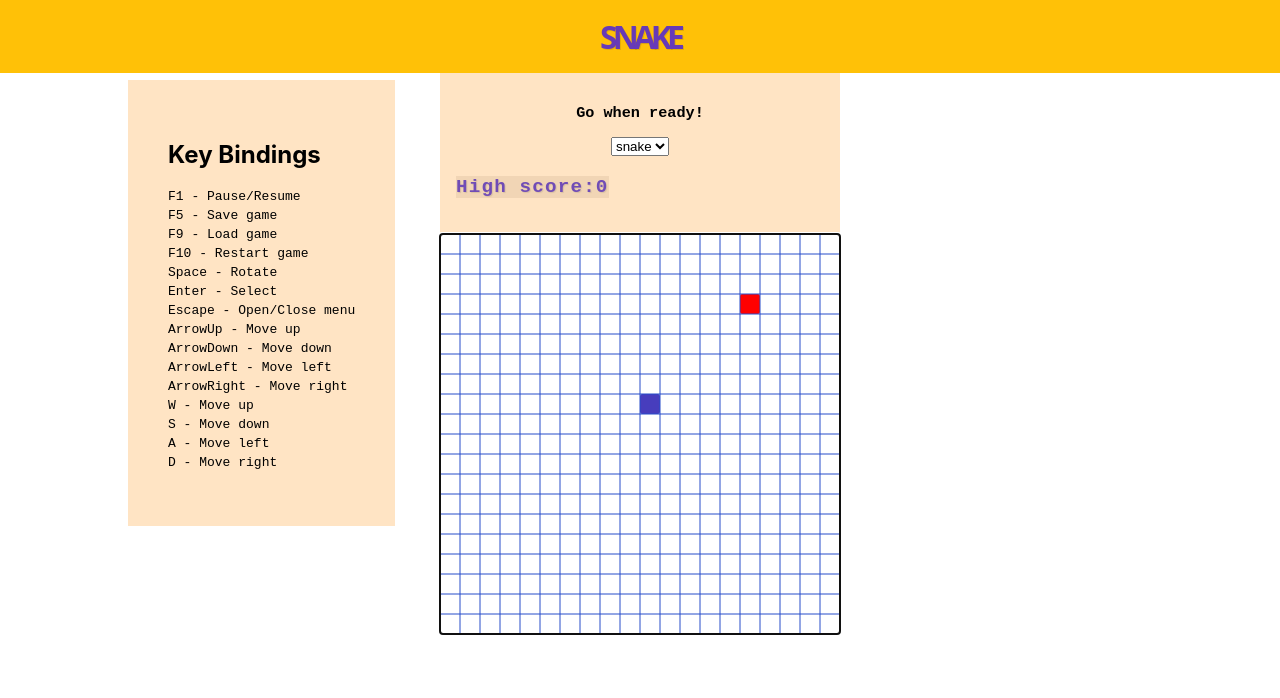
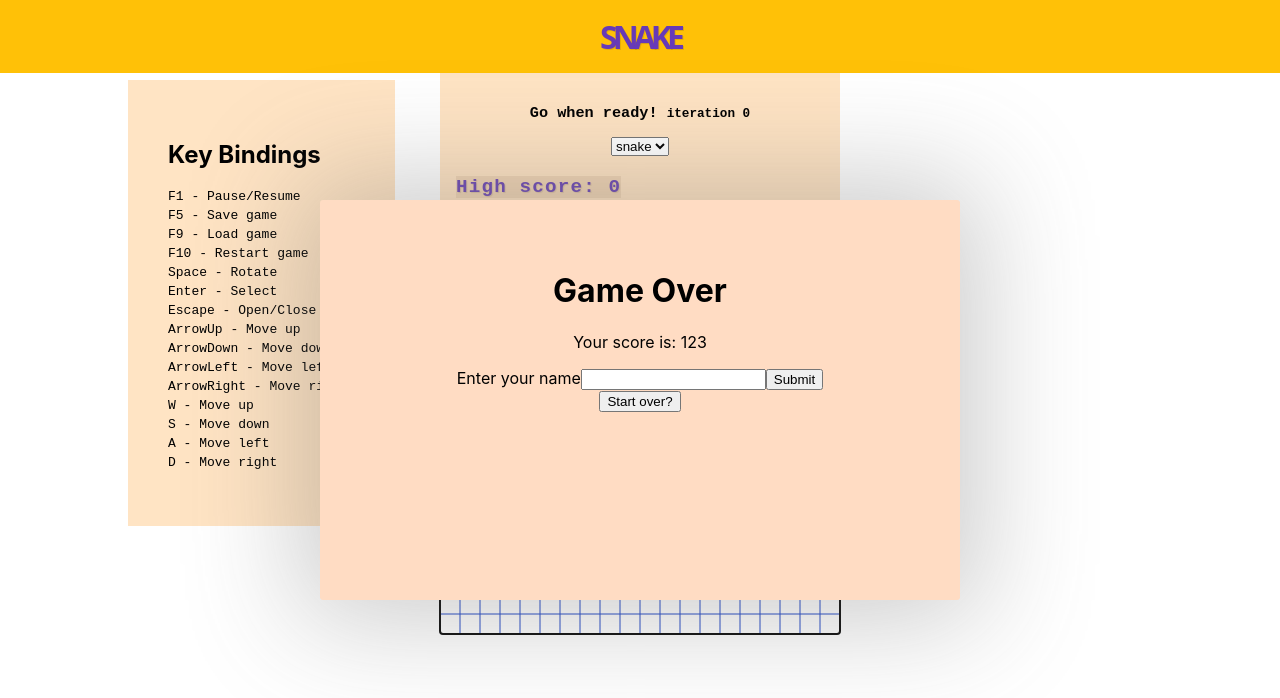
Before and after one commit to notargetbg/svg-playground, a React (Create React App) app: page / in a window 1280 px wide. Shown: the top 698 px of the page. Built offline with nearby package versions, Linux system fonts and the light colour scheme.

Commit message:
playing with specs, rhf added, extrated gameRef to hook, added prompt popup for user feedback

```diff
--- a/src/features/game/GameBoard/GameBoard.data.tsx
+++ b/src/features/game/GameBoard/GameBoard.data.tsx
@@ -15,7 +15,8 @@ const initialState: GameState = {
 	isRunning: false,
 	gameBoards,
 	statusMessage: 'Go when ready!',
-	score: 0
+	score: 0,
+	iteration: 0,
 };
 
 // Try to populate initial game state from ls
@@ -98,7 +99,7 @@ function gamesReducer(gameState: GameState, action: any ) {
 		case 'LOAD_GAME':
 			return { ...gameState, isRunning: false, activeGame: action.payload.gameName }
 		case 'END_GAME':
-			return { ...gameState, isRunning: false }
+			return { ...gameState, isRunning: false, gameState: 'Game Over!' }
 		case 'RESTART_GAME':
 			return { ...gameState, isRunning: true }
 		case 'UPDATE_GAME_FIELD': {
--- a/src/features/game/GameBoard/GameBoard.tsx
+++ b/src/features/game/GameBoard/GameBoard.tsx
@@ -7,9 +7,12 @@ import { updateGameField, useGamesDispatch, useGamesState } from './GameBoard.da
 import GridGameboard from '../GameBoard/GridGameboard';
 import { GameRef } from './GameBoard.types';
 import { defaultKeyboardShortcuts } from './KeyboardBindings';
-import { throttle } from 'lodash';
+import { set, throttle } from 'lodash';
 import { calculateGaps, THROTTLE_DELAY } from '../../../app/utils';
 import Menu from './Menu/Menu';
+import { useGameRef } from '../hooks/useGameRef';
+import Prompt from '../PlayerPrompt/Prompt';
+import EndGameScreen from '../PlayerPrompt/EndGameScreen';
 
 /*
     Snek Game is working! Wohoo
@@ -36,6 +39,7 @@ const GameBoard = () => {
     const { gameBoards, activeGame, isRunning, score } = useGamesState();
     const domRef = useRef<SVGSVGElement>(null);
     const gameRef = useRef<GameRef>(null);
+    const { setGameRef }= useGameRef();
     const dispatch = useGamesDispatch();
 
     // todo: make dynamic and animate snake movement smoothly
@@ -47,6 +51,12 @@ const GameBoard = () => {
             domRef.current.focus()
         }
     }, []);
+
+    useEffect(() => {
+        if (gameRef.current) {
+            setGameRef(gameRef.current);
+        }
+    }, [gameRef, setGameRef]);
 
     const handleSetScore = (scoreIncrement: number) => {
         dispatch(updateGameField('score', score + scoreIncrement));
@@ -64,7 +74,7 @@ const GameBoard = () => {
     return (
         <>
             <h1 className='game-title'>{activeGame}</h1>
-            <Menu gameRef={gameRef} domRef={domRef} />
+            <Menu domRef={domRef} />
             {/* sidebar showing key bindings */}
             <aside className='sidebar'>
                 <h2>Key Bindings</h2>
@@ -119,6 +129,9 @@ const GameBoard = () => {
                     <GridGameboard blocksH={blocksH} blocksV={blocksV} vGap={vGap} hGap={hGap} size={size} />
                 </svg>
             </div>
+            <Prompt>
+                <EndGameScreen />
+            </Prompt>
         </>
     );
 }
--- a/src/features/game/GameBoard/GameBoard.types.ts
+++ b/src/features/game/GameBoard/GameBoard.types.ts
@@ -17,6 +17,7 @@ export interface GameState {
 	gameBoards: GameBoards;
     score: number;
     statusMessage: string;
+    iteration: number;
 }
 
 export type GameRef = {
--- a/src/features/game/GameBoard/Menu/Menu.tsx
+++ b/src/features/game/GameBoard/Menu/Menu.tsx
@@ -1,6 +1,7 @@
 import { useCallback, useEffect, useState } from "react";
 import { updateGameField, useGamesDispatch, useGamesState } from "../GameBoard.data";
 import { GameRef } from "../GameBoard.types";
+import { useGameRef } from "../../hooks/useGameRef";
  /***
 	* Game menu
 	* Main menu: Options, Start game, Leaderboard, Quit
@@ -18,16 +19,16 @@ import { GameRef } from "../GameBoard.types";
 let restartTimeout: NodeJS.Timeout | null = null;
 
 interface MenuProps {
-	gameRef: React.RefObject<GameRef>;
 	domRef: React.RefObject<SVGSVGElement>;
 }
 
 type MenuDefinition = 'mainMenu' | 'options' | 'leaderboard' | 'closed';
 
-function Menu({ gameRef, domRef }: MenuProps) {
+function Menu({ domRef }: MenuProps) {
 	const [activeMenu, setActiveMenu] = useState<MenuDefinition>('closed');
-	const { gameBoards, activeGame, isRunning, score, statusMessage } = useGamesState();
+	const { gameBoards, activeGame, isRunning, score, statusMessage, iteration } = useGamesState();
 	const dispatch = useGamesDispatch();
+	const { gameRef } = useGameRef();
 
 	const handleRestartGame = useCallback(() => {
 
@@ -35,15 +36,17 @@ function Menu({ gameRef, domRef }: MenuProps) {
         try {
             if (!gameRef.current) return;
 
+			console.log('RESTARTING GAME ...');
             gameRef.current.resetGame();
             dispatch(updateGameField('score', 0));
-            restartTimeout = setTimeout(() => {
-                dispatch(updateGameField('statusMessage', 'GET READY ...'));
-            }, 0);
-            restartTimeout = setTimeout(() => {
-                dispatch(updateGameField('statusMessage', 'HUNT!'));
-                dispatch({ type: 'TOGGLE_PAUSE_GAME' });
-            }, 1500);
+			dispatch(updateGameField('iteration', 0));
+            // restartTimeout = setTimeout(() => {
+            //     dispatch(updateGameField('statusMessage', 'GET READY ...'));
+            // }, 0);
+            // restartTimeout = setTimeout(() => {
+            //     dispatch(updateGameField('statusMessage', 'HUNT!'));
+            //     dispatch({ type: 'TOGGLE_PAUSE_GAME' });
+            // }, 1500);
 
             if (domRef.current) {
                 domRef.current.focus()
@@ -230,12 +233,12 @@ function Menu({ gameRef, domRef }: MenuProps) {
 
 	return (
 		<nav className="menu">
-			{statusMessage && <h3>{statusMessage}</h3>}
+			{statusMessage && <h3>{statusMessage} <small>iteration {iteration}</small></h3>}
 			<select onChange={chooseGame} defaultValue={activeGame}>
 				{Object.keys(gameBoards).map((game) => <option key={game} value={game} >{game}</option>)}
 			</select>
 			<div className='game-actions'>
-				<strong>High score:{score}</strong>
+				<strong>High score: <span>{score}</span></strong>
 
 				{activeMenu !== 'closed' && (
 				<div>
--- /dev/null
+++ b/src/features/game/PlayerPrompt/EndGameScreen.tsx
@@ -0,0 +1,25 @@
+function EndGameScreen () {
+	const handleResetGame = () => {
+		// trigger reset game
+
+	}
+
+	// display a modal popup with the game results
+	// display a form to enter the player's name and submit the score
+	// display a button to restart the game
+  return (
+    <div className="end-game-screen">
+        <h1>Game Over</h1>
+		<p>Your score is: 123</p>
+		{/* use react hook form here */}
+        <form>
+            <label>Enter your name</label>
+            <input type="text" name="playerName" id="playerName" />
+            <button>Submit</button>
+        </form>
+        <button onClick={handleResetGame}>Start over?</button>
+    </div>
+  )
+}
+
+export default EndGameScreen;
--- /dev/null
+++ b/src/features/game/PlayerPrompt/Prompt.css
@@ -0,0 +1,12 @@
+.prompt-wrapper {
+	position: fixed;
+    top: 50%;
+    left: 50%;
+    right: 0;
+    bottom: 0;
+    transform: translate(-50%, -50%);
+    background: #ffdcc3;
+    padding: 50px;
+    border-radius: 3px;
+    box-shadow: 0 0 115px 20px #5e5e5e52;
+}
--- /dev/null
+++ b/src/features/game/PlayerPrompt/Prompt.tsx
@@ -0,0 +1,38 @@
+/**
+ * @fileoverview Prompt component that can be used to display a message to the player
+ * @module Prompt
+ *
+ * @requires React
+ *
+ * @exports Prompt
+ */
+
+import usePromptReducer from '../hooks/usePromptReducer';
+import './Prompt.css';
+
+interface PromptProps {
+	children: React.ReactNode
+}
+
+function Prompt({ children }: PromptProps) {
+
+	// it will have bascic styling and show hide logic
+	const [show, dispatch] = usePromptReducer();
+
+	// show/hide prompt
+	const togglePrompt = () => {
+		dispatch({ type: show ? 'HIDE' : 'SHOW' });
+	}
+
+	// if (!show) return null;
+
+	return (
+		<div className="prompt-wrapper">
+			<div className="prompt" onKeyDown={togglePrompt}>
+			{children}
+			</div>
+		</div>
+ 	)
+}
+
+export default Prompt;
--- a/src/features/game/hooks/useGameLoop.ts
+++ b/src/features/game/hooks/useGameLoop.ts
@@ -1,12 +1,13 @@
 import { useEffect } from "react";
 import { useRef } from 'react';
-import { useGamesState } from "../GameBoard/GameBoard.data";
+import { useGamesDispatch, useGamesState } from "../GameBoard/GameBoard.data";
 
 type RefCallback = () => void;
 let id: NodeJS.Timeout;
 
 export function useGameLoop(callback: VoidFunction, delayMs: number = 1000) {
-	const { isRunning } = useGamesState();
+	const { isRunning, iteration } = useGamesState();
+	const dispatch = useGamesDispatch();
 
 	const savedCallback = useRef<RefCallback | null>();
 
@@ -21,6 +22,7 @@ export function useGameLoop(callback: VoidFunction, delayMs: number = 1000) {
 
 		function tick() {
 			if (savedCallback.current && isRunning) {
+				dispatch({ type: 'UPDATE_GAME_FIELD', payload: { field: 'iteration', value: iteration + 1 } });
 				savedCallback.current();
 			}
 		}
@@ -30,5 +32,5 @@ export function useGameLoop(callback: VoidFunction, delayMs: number = 1000) {
 			return () => clearInterval(id);
 		}
 
-    }, [delayMs, isRunning]);
+    }, [delayMs, isRunning, iteration, dispatch]);
 }
--- /dev/null
+++ b/src/features/game/hooks/useGameRef.ts
@@ -0,0 +1,21 @@
+import { useRef } from "react";
+import { GameRef } from "../GameBoard/GameBoard.types";
+
+let gameRef: GameRef;
+export function useGameRef() {
+
+	function setGameRef(ref: GameRef) {
+		gameRef = ref;
+	}
+
+	return {
+		gameRef: {
+			current: gameRef
+		},
+		setGameRef,
+		resetGame: () => {},
+		getGameState: () => { return { playerPosition: [], snakeFood: [], delay: 0 } },
+		loadGame: () => {},
+		onKeyPress: (e: React.KeyboardEvent<SVGSVGElement>) => {}
+	}
+}
--- /dev/null
+++ b/src/features/game/hooks/usePromptReducer.ts
@@ -0,0 +1,25 @@
+// generic prompt logic that can be used in multiple places
+// dispatch action to show/hide prompt
+// return show state and toggle function
+
+import { useReducer } from "react";
+import { Action } from "redux";
+
+const initialState = {
+	show: false
+};
+
+function usePromptReducer() {
+	return useReducer((state = initialState, action: Action) => {
+		switch (action.type) {
+			case 'SHOW':
+				return true;
+			case 'HIDE':
+				return false;
+			default:
+				return state;
+		}
+	}, false);
+}
+
+export default usePromptReducer;
--- a/src/features/game/snake/Snake.tsx
+++ b/src/features/game/snake/Snake.tsx
@@ -284,6 +284,9 @@ const SnakeGame = React.forwardRef(({ isRunning, blocksCount, vGap, hGap, setSco
 
     const endGame = useCallback(() => {
         dispatch({ type: 'END_GAME' });
+        // open modal with simple nice looking game over screen
+        // save score to leaderboard with name input
+        // call reset game after 5 seconds
     }, [dispatch]);
 
     // useInterval(() => {
```
Also changed, not shown: package.json (+4 -3 lines), 2 other files (tests, documents, lock files or other folders).
